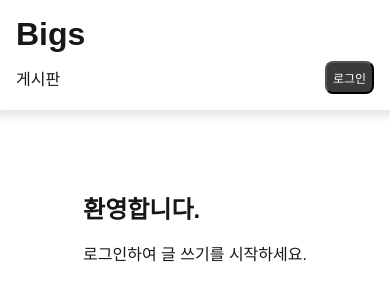
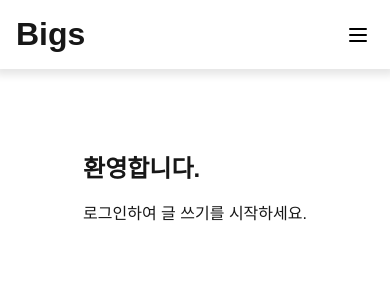
Before and after one commit to forestream/bigs-front-end, a Next.js app: page / in a window 390 px wide. Shown: the top 300 px of the page. Built offline with nearby package versions, Linux system fonts and the light colour scheme; no server answers.

Commit message:
모바일 네브바 햄버거 추가

```diff
--- a/app/(main)/_view/Nav.module.scss
+++ b/app/(main)/_view/Nav.module.scss
@@ -1,3 +1,4 @@
+@use "../../colors";
 @use "../../mixins";
 @use "../../variables";
 
@@ -16,7 +17,7 @@
 
 	.logo {
 		margin-right: 2rem;
-		width: 100%;
+		// width: 100%;
 
 		@media (min-width: variables.$media-sm) {
 			width: auto;
@@ -39,10 +40,39 @@
 }
 
 .menu {
-	// align-self: flex-end;
 	flex-grow: 1;
 
 	a:hover {
 		text-decoration: underline;
 	}
 }
+
+.hamburger {
+	@media (min-width: variables.$media-md) {
+		display: none;
+	}
+	background-color: unset;
+	border: unset;
+	border-radius: 4px;
+	padding: 0.25rem;
+	&:active {
+		background-color: colors.$slate-5;
+	}
+
+	svg {
+		width: 24px;
+		height: 24px;
+	}
+	position: relative;
+	top: 2px;
+}
+
+.navInner {
+	display: none;
+	@media (min-width: variables.$media-md) {
+		display: flex;
+		gap: 1rem;
+		align-items: center;
+	}
+	flex-grow: 1;
+}
--- a/app/(main)/_view/Nav.tsx
+++ b/app/(main)/_view/Nav.tsx
@@ -5,6 +5,7 @@ import styles from "./Nav.module.scss";
 import { useRouter } from "next/navigation";
 import { authStore } from "@/stores/authStore";
 import Link from "next/link";
+import IconHamBurger from "@/components/Icons/IconHamburger";
 
 export default function Nav() {
 	const router = useRouter();
@@ -21,6 +22,10 @@ export default function Nav() {
 			<Link href="/" className={styles.logo}>
 				<h1>Bigs</h1>
 			</Link>
+			<button className={styles.hamburger}>
+				<IconHamBurger />
+			</button>
+			<div className={styles.navInner}>
 				<div className={styles.menu}>
 					<Link href="/posts">게시판</Link>
 				</div>
@@ -36,6 +41,7 @@ export default function Nav() {
 				>
 					{user ? "로그아웃" : "로그인"}
 				</button>
+			</div>
 		</header>
 	);
 }
--- /dev/null
+++ b/components/Icons/IconHamburger.tsx
@@ -0,0 +1,39 @@
+import { SVGProps } from "react";
+
+export default function IconHamBurger({ ...props }: SVGProps<SVGSVGElement>) {
+	return (
+		<svg
+			viewBox="0 0 24 24"
+			fill="none"
+			xmlns="http://www.w3.org/2000/svg"
+			{...props}
+		>
+			<g id="SVGRepo_bgCarrier" strokeWidth="0"></g>
+			<g
+				id="SVGRepo_tracerCarrier"
+				strokeLinecap="round"
+				strokeLinejoin="round"
+			></g>
+			<g id="SVGRepo_iconCarrier">
+				<path
+					d="M4 18L20 18"
+					stroke="#000000"
+					strokeWidth="2"
+					strokeLinecap="round"
+				></path>{" "}
+				<path
+					d="M4 12L20 12"
+					stroke="#000000"
+					strokeWidth="2"
+					strokeLinecap="round"
+				></path>{" "}
+				<path
+					d="M4 6L20 6"
+					stroke="#000000"
+					strokeWidth="2"
+					strokeLinecap="round"
+				></path>
+			</g>
+		</svg>
+	);
+}
```
Lines whose indentation alone changed are shown as unchanged.
